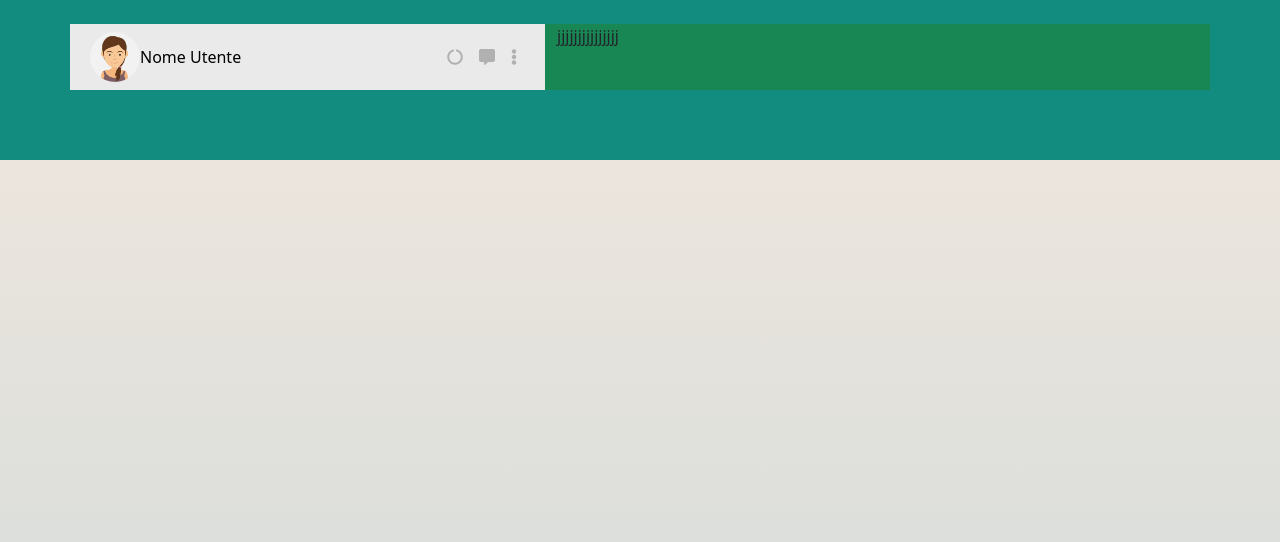
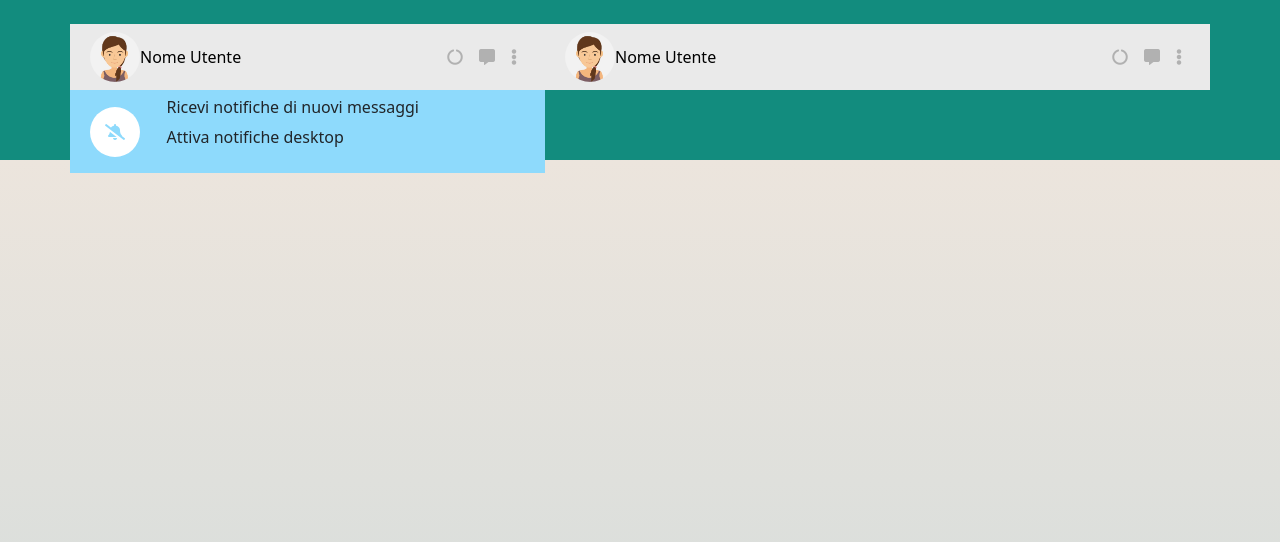
Before and after one commit to Eliana-Abate/vue-boolzapp, a plain HTML site: page index.html in a window 1280 px wide. Drawn offline with nearby package versions, Linux system fonts and the light colour scheme.

Commit message:
left column: added elements to section "notification alert"

```diff
--- a/css/style.css
+++ b/css/style.css
@@ -17,3 +17,15 @@ body {
 .profile-name {
     color: black;
 }
+
+.alert-style {
+    background-color: #8edafc;
+}
+
+.bell-style {
+    width: 50px;
+    height: 50px;
+    border-radius: 50%;
+    background-color: white;
+    color: #8edafc;
+}
--- a/index.html
+++ b/index.html
@@ -30,18 +30,26 @@
                         <i class="fas fa-comment-alt px-2"></i>
                         <i class="fas fa-ellipsis-v px-2"></i>
                     </div>
-
-
-
-
-
                 </section>
 
                 <!--* NOTIFICATION ALERT -->
-                <section></section>
+                <section class="row p-2 alert-style">
+                    <div class="col-2 d-flex align-items-center">
+                        <div class="bell-style d-flex align-items-center justify-content-center">
+                            <i class="fas fa-bell-slash"></i>
+                        </div>
+                    </div>
+
+                    <div class="col-10">
+                        <h6>Ricevi notifiche di nuovi messaggi</h6>
+                        <p>Attiva notifiche desktop</p>
+                    </div>
+                </section>
 
                 <!--* SEARCH BAR -->
-                <section></section>
+                <section>
+
+                </section>
 
                 <!--* CONTACTS -->
                 <section></section>
@@ -50,10 +58,22 @@
 
 
             <!--! RIGHT: CHAT -->
-            <div class="col-7 bg-success">jjjjjjjjjjjjjjj  <!--TODO TOGLI classe BG e scritta-->
+            <div class="col-7">
 
                 <!--* CURRENT CONTACT -->
-                <section></section>
+                <section class="row p-2 bg-header">
+                    <div class="col-6 d-flex align-items-center">
+                        <img src="./img/avatar_io.jpg" alt="" class="profile-style">
+                        <span class="profile-name"> Nome Utente</span>
+                    </div>
+
+                    <div class="col-6 d-flex align-items-center justify-content-end">
+                        <i class="fas fa-circle-notch px-2"></i>
+                        <i class="fas fa-comment-alt px-2"></i>
+                        <i class="fas fa-ellipsis-v px-2"></i>
+                    </div>
+                </section>
+
 
                 <!--* OPEN CHAT -->
                 <section></section>
```
